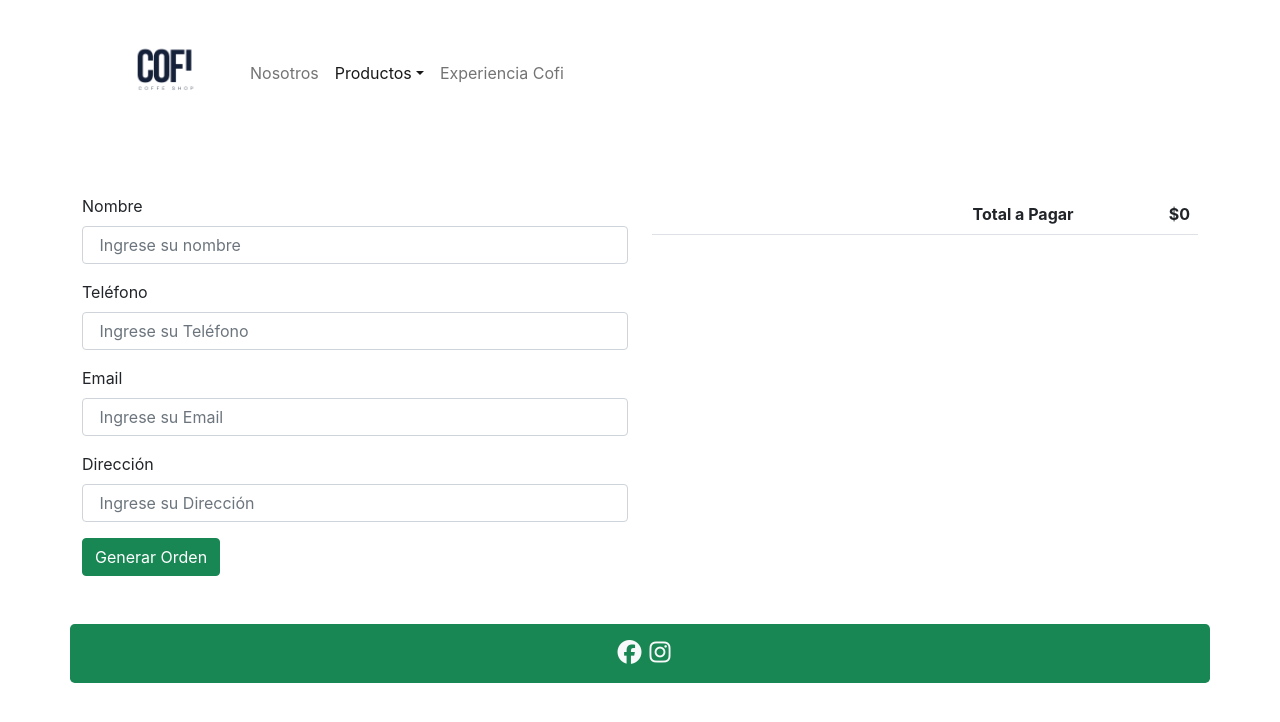
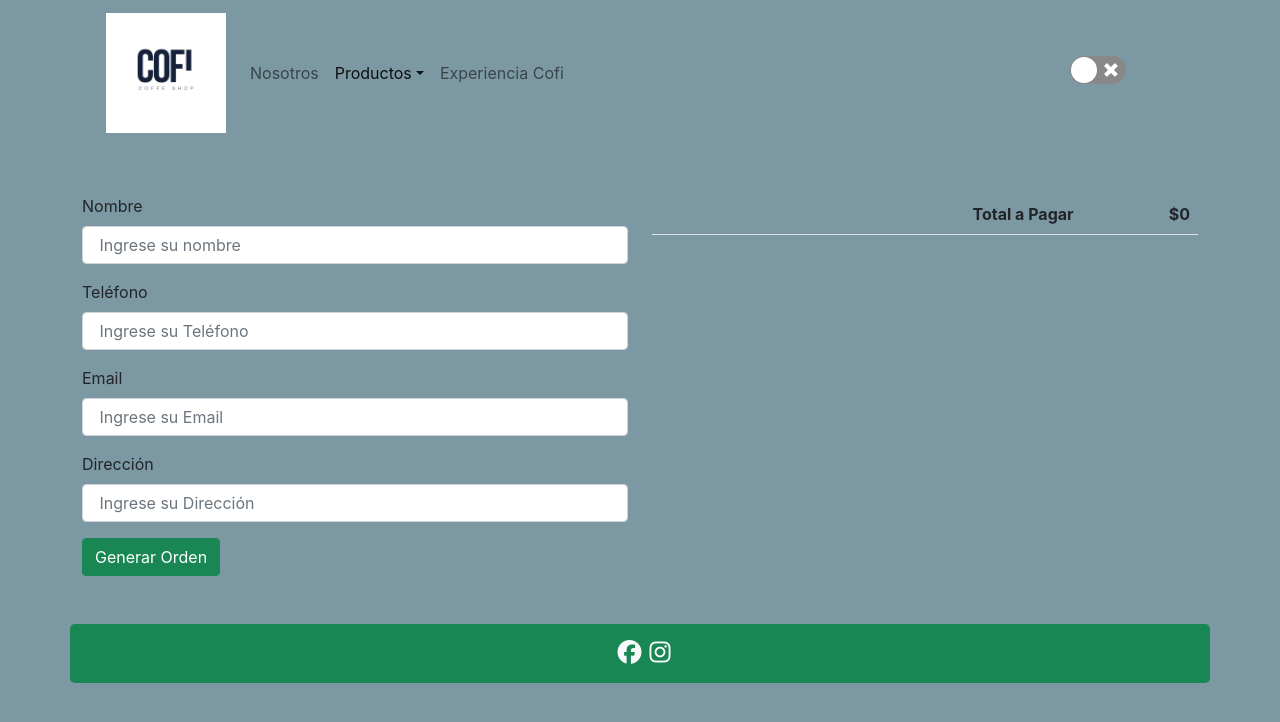
Before and after one commit to JesusParedes-04/Cofibucks, a React (Create React App) app: page /checkout in a window 1280 px wide. Shown: the top 722 px of the page. Built offline with nearby package versions, Linux system fonts and the light colour scheme.

Commit message:
implementando darkmode

```diff
--- a/public/index.html
+++ b/public/index.html
@@ -29,7 +29,7 @@
     <script src="https://kit.fontawesome.com/08288d2c26.js" crossorigin="anonymous"></script>
 
   </head>
-  <body>
+  <body id='lightMode'>
     <noscript>You need to enable JavaScript to run this app.</noscript>
     <div id="root"></div>
     <!--
--- a/src/Components/Checkout.jsx
+++ b/src/Components/Checkout.jsx
@@ -1,4 +1,4 @@
-import { addDoc, collection, getFirestore } from "firebase/firestore"
+import { addDoc, doc, collection, getFirestore, updateDoc, writeBatch, getDocs } from "firebase/firestore"
 import React, { useContext } from "react";
 import { useState } from "react";
 import {Navigate} from "react-router-dom"
@@ -10,7 +10,7 @@ const Checkout = () => {
     const [telefono, setTelefono] = useState('')
     const [email, setEmail] = useState('')
     const [direccion, setDireccion] = useState('')
-    const [orderID, setOrderID] = useState('')
+    const [orderID, setOrderId] = useState('')
 
 
     const generarOrden = () => {
@@ -18,23 +18,36 @@ const Checkout = () => {
         const order = {
             buyer: { name: nombre, phone: telefono, email: email, direction: direccion },
             items:
-                cart.map(item => ({ id: item.id, title: item.nombre, quantity: item.quantity, price: item.precio, price_total: item.cantidad * item.precio })),
+                cart.map(item => ({ id: item.id, title: item.nombre, quantity: item.quantity, price: item.precio, price_total: item.quantity * item.precio })),
             total: sumTotal(),
             order_date: `${fecha.getFullYear()}-${fecha.getMonth() + 1}-${fecha.getDate()} ${fecha.getHours()}:
                     ${fecha.getMinutes()}:${fecha.getSeconds()}`
 
         }
 
+
         const db = getFirestore();
-        const ordersCollection = collection(db, 'orders')
+        const ordersCollection = collection(db, "orders");
         addDoc(ordersCollection, order).then((snapShot) => {
-            setOrderID(snapShot.id)
+            setOrderId(snapShot.id);
+            const generatedOrder = doc(db, "orders", snapShot.id);
+            updateDoc(generatedOrder, {total:order.total * 1.21});
 
             clear();
+        });
+    }
 
-        });
 
-    }
+        // const db = getFirestore();
+        // const ordersCollection = collection(db, 'orders')
+        // addDoc(ordersCollection, order).then((snapShot) => {
+        //     setOrderID(snapShot.id)
+
+        //     clear();
+
+        // });
+
+
 
     return (
 
@@ -98,7 +111,6 @@ const Checkout = () => {
                         </tbody>
                     </table>
 
-
                 </div>
 
             </div>
--- a/src/Components/Experienciacofi.jsx
+++ b/src/Components/Experienciacofi.jsx
@@ -52,9 +52,6 @@ const Experienciacofi = ({ mensaje }) => {
 
                       </Link>
 
-
-
-
             </div>
           </div>
           <div className="col-md-6 ">
--- a/src/Components/Navbar.jsx
+++ b/src/Components/Navbar.jsx
@@ -1,11 +1,12 @@
-import React from "react";
+import React, {useContext} from "react";
 import { Link, NavLink } from "react-router-dom";
 import CartWidget from "./CartWidget";
-
+import ReactSwitch from "react-switch";
+import { ThemeContext } from "./context/ThemeContext";
 
 const Navbar = () => {
 
-
+const {theme, toggleTheme } = useContext(ThemeContext)
 
   return (
     <div>
@@ -109,15 +110,22 @@ const Navbar = () => {
                   </ul>
 
 
+
                 </div>
               </div>
             </nav>
           </div>
 
-          <div className=" d-flex col-md-4 align-items-center justify-content-end">
-            <CartWidget />
+          <div className=" d-flex col-md-6 align-items-center justify-content-end">
+
+<div className="me-4">
+          <ReactSwitch onChange={toggleTheme} checked={theme === 'darkMode'} />
           </div>
 
+          <div className="me-5">
+            <CartWidget />
+            </div>
+            </div>
         </div>
       </div>
     </div>
--- a/src/Components/context/CartContext.jsx
+++ b/src/Components/context/CartContext.jsx
@@ -42,6 +42,7 @@ const CartContextProvider = ({ children }) => {
     }
 
     return (
+
         <CartContext.Provider value={{ cart, addItem, removeItem, clear, cartTotal, sumTotal }}>
             {children}
         </CartContext.Provider>
--- /dev/null
+++ b/src/Components/context/ThemeContext.jsx
@@ -0,0 +1,33 @@
+import React, { useState, createContext } from "react";
+export const ThemeContext = createContext()
+
+const ThemeContextProvider = ({children}) => {
+
+    const [theme, setTheme] = useState('lightMode');
+
+
+
+    const toggleTheme = () => {
+
+
+
+
+      setTheme((curr) => (curr === 'lightMode' ? 'darkMode' : 'lightMode'))
+
+    }
+
+
+
+    return (
+
+        <ThemeContext.Provider value={{ theme, setTheme, toggleTheme}}>
+<div id={theme}>
+{children}
+
+</div>
+        </ThemeContext.Provider>
+    )
+
+}
+
+export default ThemeContextProvider
--- a/src/index.css
+++ b/src/index.css
@@ -16,3 +16,13 @@ code {
 
   background-color: rgb(242,240,235);
 }
+
+#darkMode{
+
+background-color: rgb(184, 252, 184);
+
+}
+
+#lightMode {
+  background-color: rgb(124, 152, 163);
+}
```
Also changed, not shown: src/App.js (+8 -4 lines).
